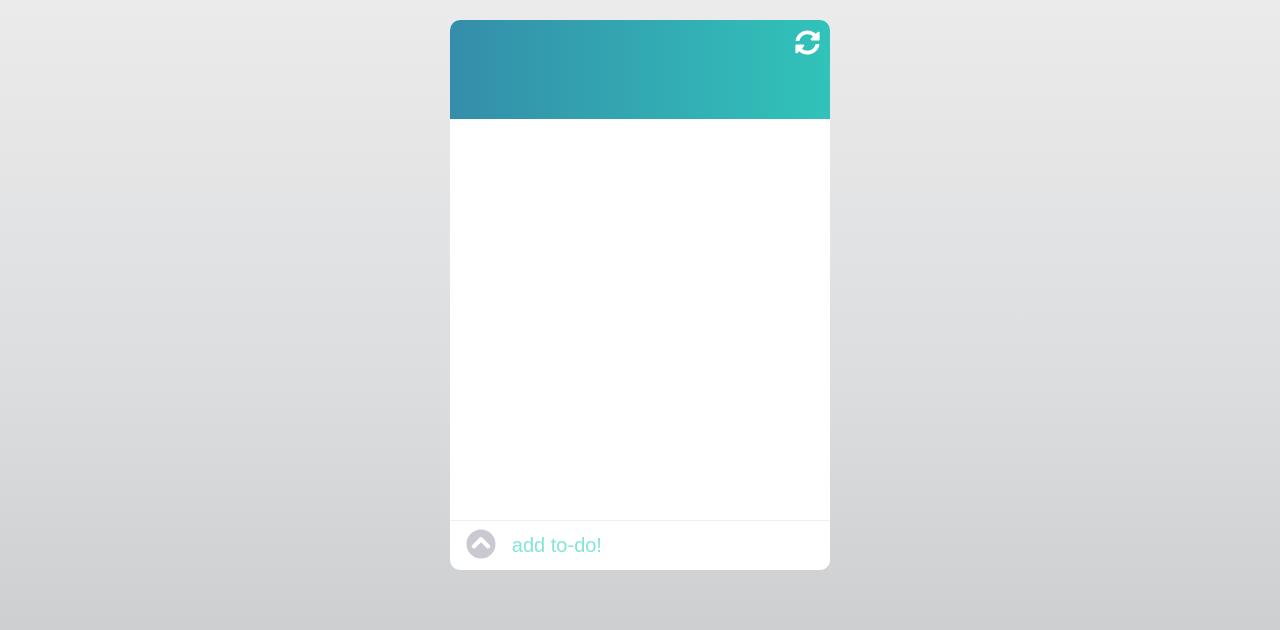
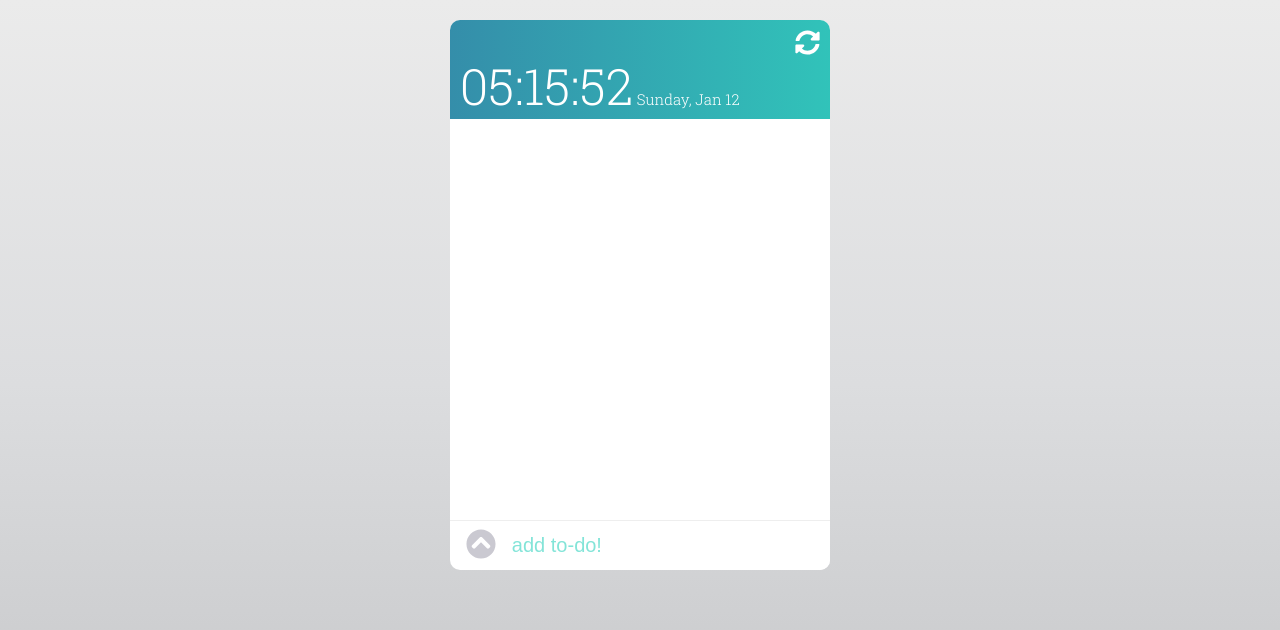
Before and after one commit to MaksimZhatkin/simple-to-do-list, a website: page app/index.html in a window 1280 px wide. Drawn offline with Linux system fonts and the light colour scheme.

Commit message:
fix clock

```diff
--- a/app/assets/js/main.js
+++ b/app/assets/js/main.js
@@ -35,17 +35,18 @@ function loadList(array) {
 	array.forEach(function(item) {
 		addToDo(item.name, item.id, item.done, item.trash);
 	});
-};
+}
 
 // Show todays date
+const optionsTime = {hour: 'numeric', minute: 'numeric', second: 'numeric'};
+const optionsDate = {weekday: 'long', month:'short', day: 'numeric'};
+
+setInterval(() => {
 	const todayTime = new Date();
 	const todayDate = new Date();
-const optionsTime = {hour: 'numeric', minute: 'numeric'};
-const optionsDate = {weekday: 'long', month:'short', day: 'numeric'};
-
-timeElement.innerHTML = todayTime.toLocaleString('ru-RUS', optionsTime);
+	timeElement.innerHTML = todayTime.toLocaleString('RUS', optionsTime);
 	dateElement.innerHTML = todayDate.toLocaleDateString('en', optionsDate);
-
+}, 1000);
 
 // Add to do function
 function addToDo(toDo, id, done, trash) {
@@ -100,7 +101,7 @@ document.addEventListener('keyup', function(e) {
 });
 
 // Add an item to the list user the button
-inputButton.addEventListener('click', function(e) {
+inputButton.addEventListener('click', function() {
 	inputItem();
 });
 
@@ -116,7 +117,7 @@ function completeToDo(element) {
 	elementImg.src = LIST[element.id].done ? UNCHECK : CHECK;
 	element.parentNode.querySelector('.item__text').classList.toggle(LINE_THROUGH);
 
-	LIST[element.id].done = LIST[element.id].done ? false : true;
+	LIST[element.id].done = !LIST[element.id].done;
 }
 
 list.addEventListener('click', function(e){
@@ -132,7 +133,7 @@ list.addEventListener('click', function(e){
 });
 
 //refresh localstorage and all tasks
-clear.addEventListener('click', function(e) {
+clear.addEventListener('click', function() {
 	list.innerHTML = '';
 	localStorage.clear();
 });
--- a/gulpfile.js
+++ b/gulpfile.js
@@ -1,8 +1,6 @@
 'use strict';
-
 const gulp				= require('gulp'),
 	sass				= require('gulp-sass'),
-			babel				= require('gulp-babel'),
 	cleanCss		= require('gulp-clean-css'),
 	browserSync = require('browser-sync').create();
 
```
Also changed, not shown: app/index.html (+0 -1 lines), app/src/scripts/main.js (+10 -9 lines), 1 other file. Lines whose indentation alone changed are shown as unchanged.
